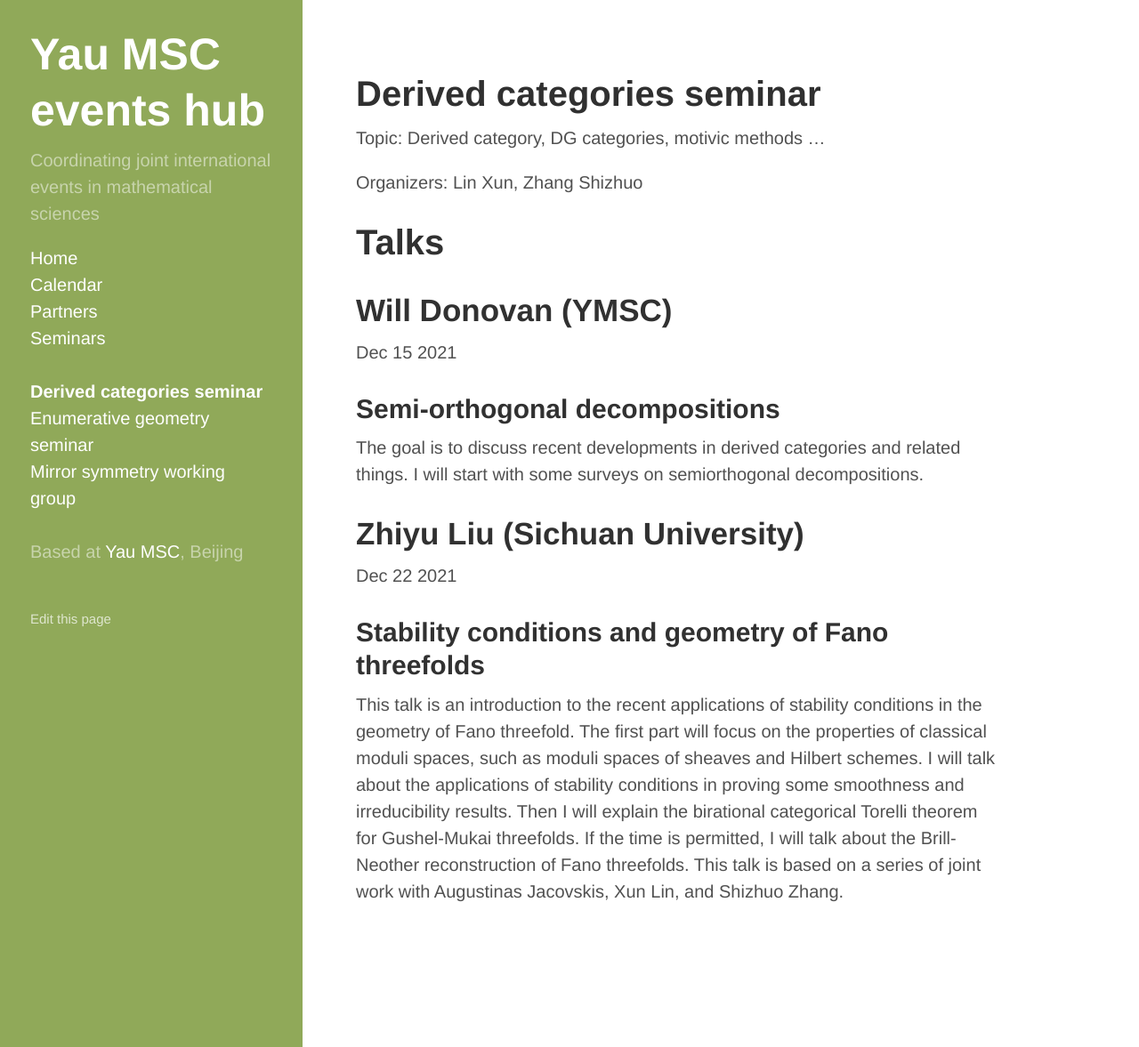
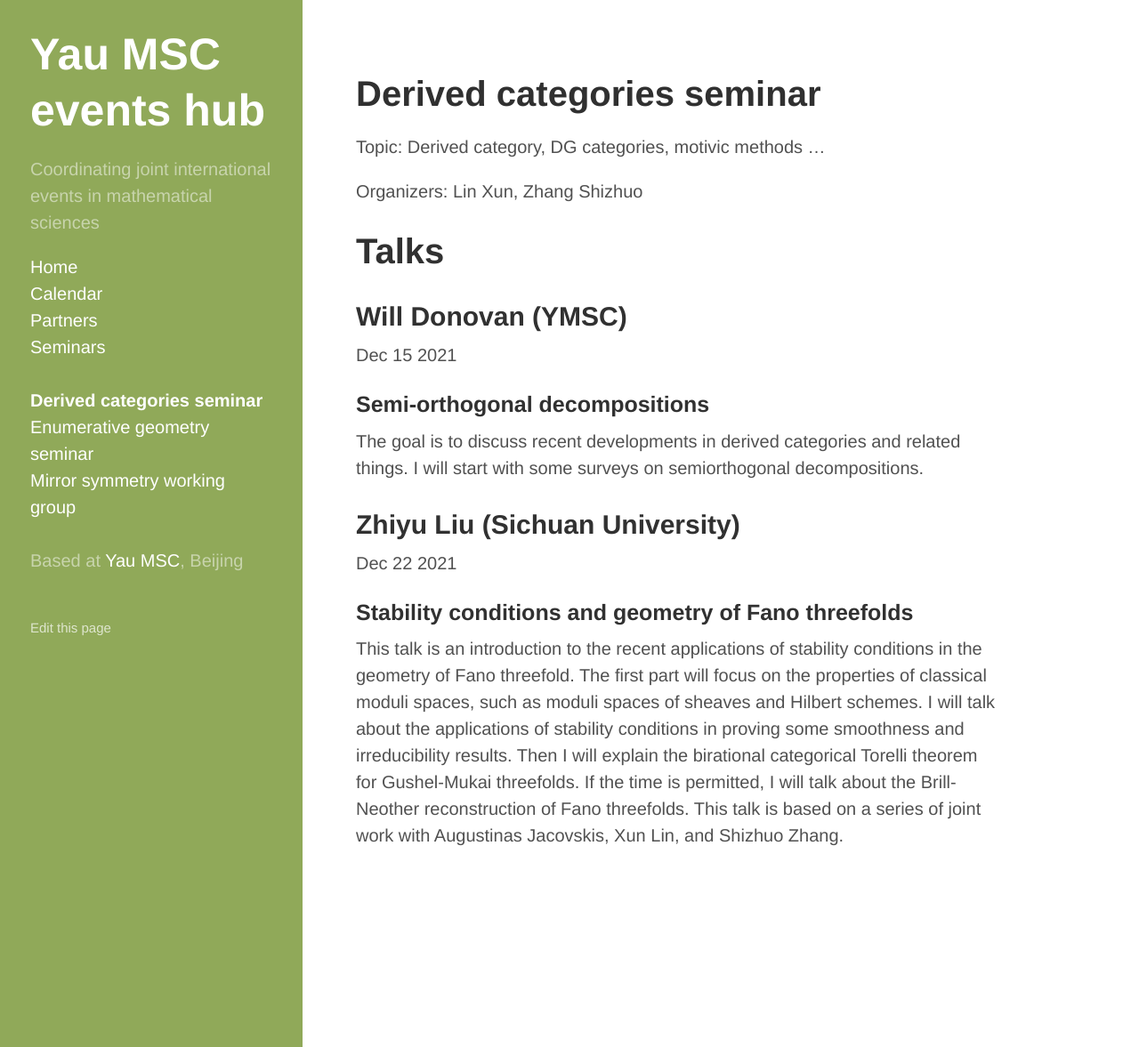
Before and after one commit to yau-msc-events/yau-msc-events.github.io, a Jekyll site: the page built from seminar-dc.md, in a window 1280 px wide and 1177 px high. Shown: the whole window at 89% size. Built offline with Jekyll 4.4.1, drawn with Linux system fonts in a browser that asks for light colours.

Commit message:
Update poole.css

```diff
--- a/public/css/poole.css
+++ b/public/css/poole.css
@@ -89,20 +89,17 @@
 }
 h1 {
   font-size: 2rem;
+  margin-bottom: 1rem;
 }
 h2 {
   margin-top: 1.5rem;
-  font-size: 1.75rem;
+  font-size: 1.5rem;
 }
 h3 {
-  margin-top: 1.5rem;
-  font-size: 1.5rem;
-}
-h4 {
-  margin-top: 1rem;
+  margin-top: 1.rem;
   font-size: 1.25rem;
 }
-h5, h6 {
+h4, h5, h6 {
   margin-top: 1rem;
   font-size: 1rem;
 }
```
